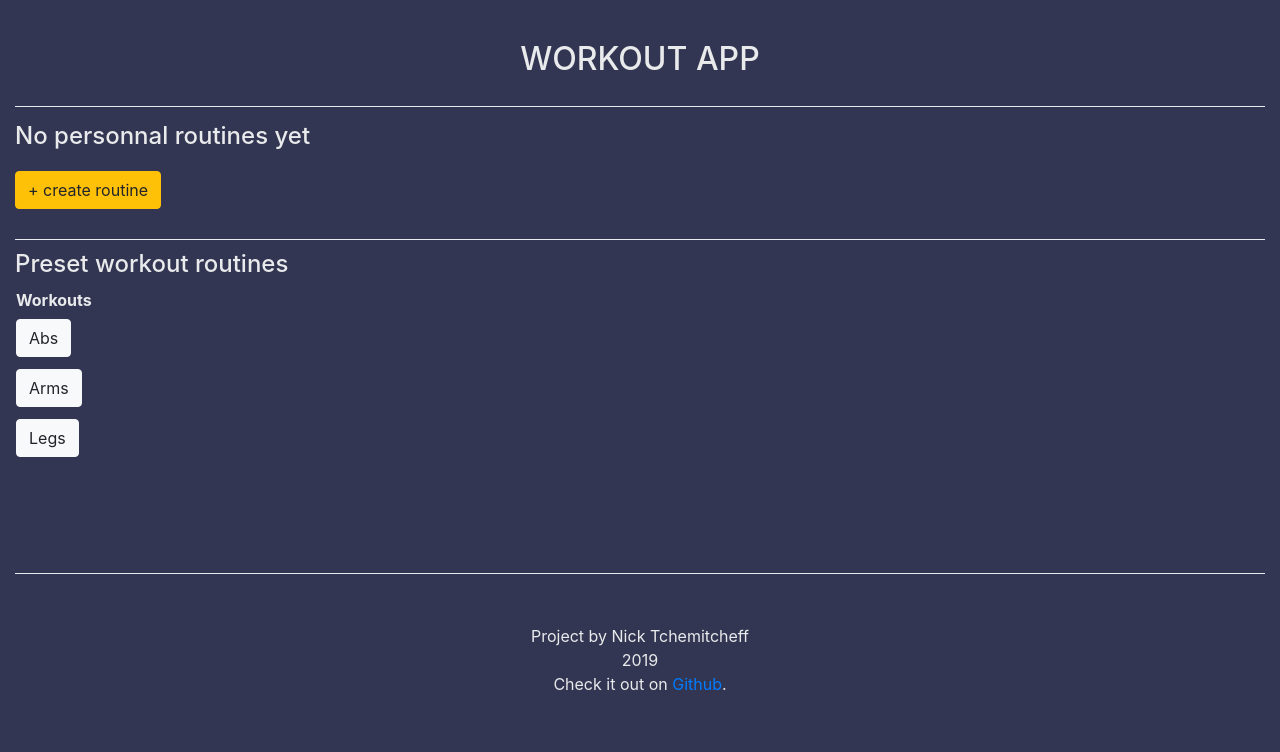
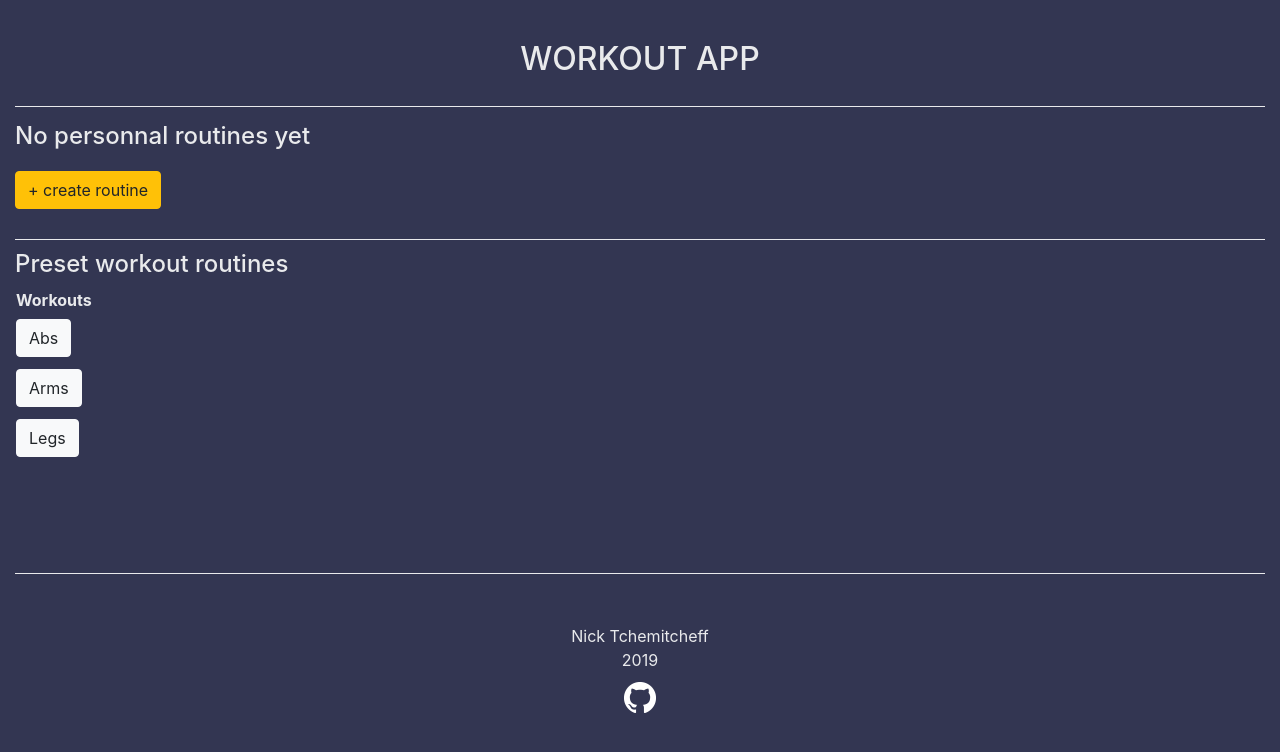
Before and after one commit to usaspiff/react-workout-app-forms, a React (Create React App) app: page / in a window 1280 px wide. Shown: the top 752 px of the page. Built offline with nearby package versions, Linux system fonts and the light colour scheme; the HTML template or start-up script is replaced by a standard one.

Commit message:
added github logo, styling and info comments

```diff
--- a/src/components/Footer.js
+++ b/src/components/Footer.js
@@ -1,9 +1,22 @@
 import React from 'react';
+import githubLogo from "../assets/GitHub-Mark-Light-32px.png";
 
 const Footer = () => {
     return (
       <div style={footerStyle}>
-            <p style={{paddingTop: '50px'}}>Project by Nick Tchemitcheff<br /> 2019 <br />Check it out on <a href="https://github.com/usaspiff/workout-test-3"> Github</a >.</p>
+        <p style={{ paddingTop: "50px" }}>
+          Nick Tchemitcheff
+          <br />
+          2019
+          <br />
+          <a href="https://github.com/usaspiff/workout-test-3">
+            <img
+              style={{ marginTop: "10px" }}
+              src={githubLogo}
+              alt="link to github"
+            />
+          </a>
+        </p>
       </div>
     );
 }
--- a/src/containers/persoRoutines.js
+++ b/src/containers/persoRoutines.js
@@ -20,6 +20,7 @@ const TableBody = props => {
               <Button
                 variant="light"
                 onClick={() => props.startWorkout(row)}
+                style={{ marginBottom: "5px", marginTop: "5px" }}
               >
                 {row.title}
               </Button>
@@ -28,7 +29,7 @@ const TableBody = props => {
               <Button
                 variant="outline-info"
                 onClick={() => props.editWorkout(index)}
-                style={{ marginLeft: "5px" }}
+                style={{ margin: "5px 5px 5px 5px" }}
               >
                 Edit
               </Button>
@@ -37,7 +38,7 @@ const TableBody = props => {
               <Button
                 variant="outline-danger"
                 onClick={() => props.removeWorkout(index)}
-                style={{ marginLeft: "5px" }}
+                style={{ margin: "5px 5px 5px 5px" }}
               >
                 Delete
               </Button>
```
Also changed, not shown: src/App.js (+7 -0 lines), src/assets/GitHub-Mark-Light-32px.png (added).
